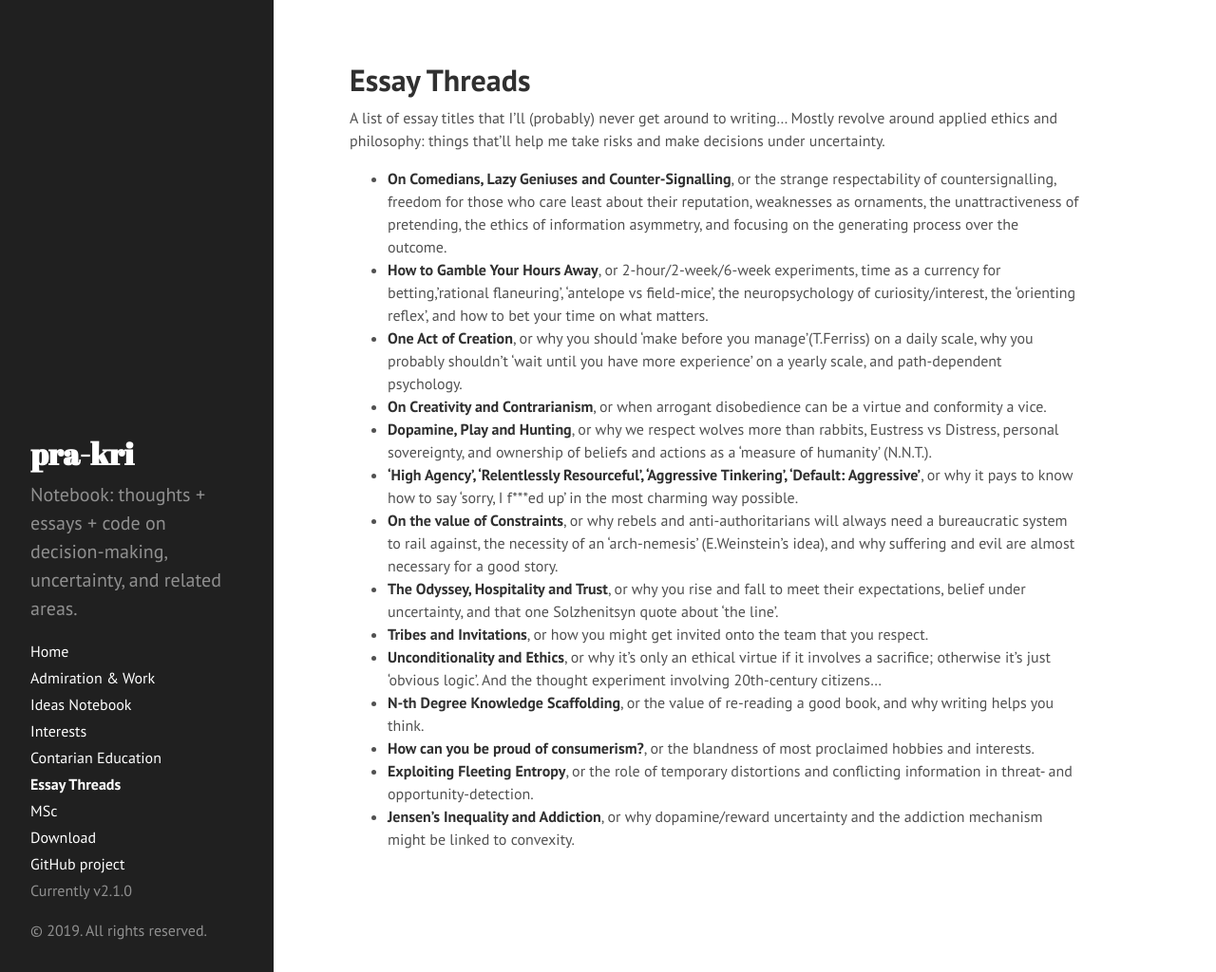
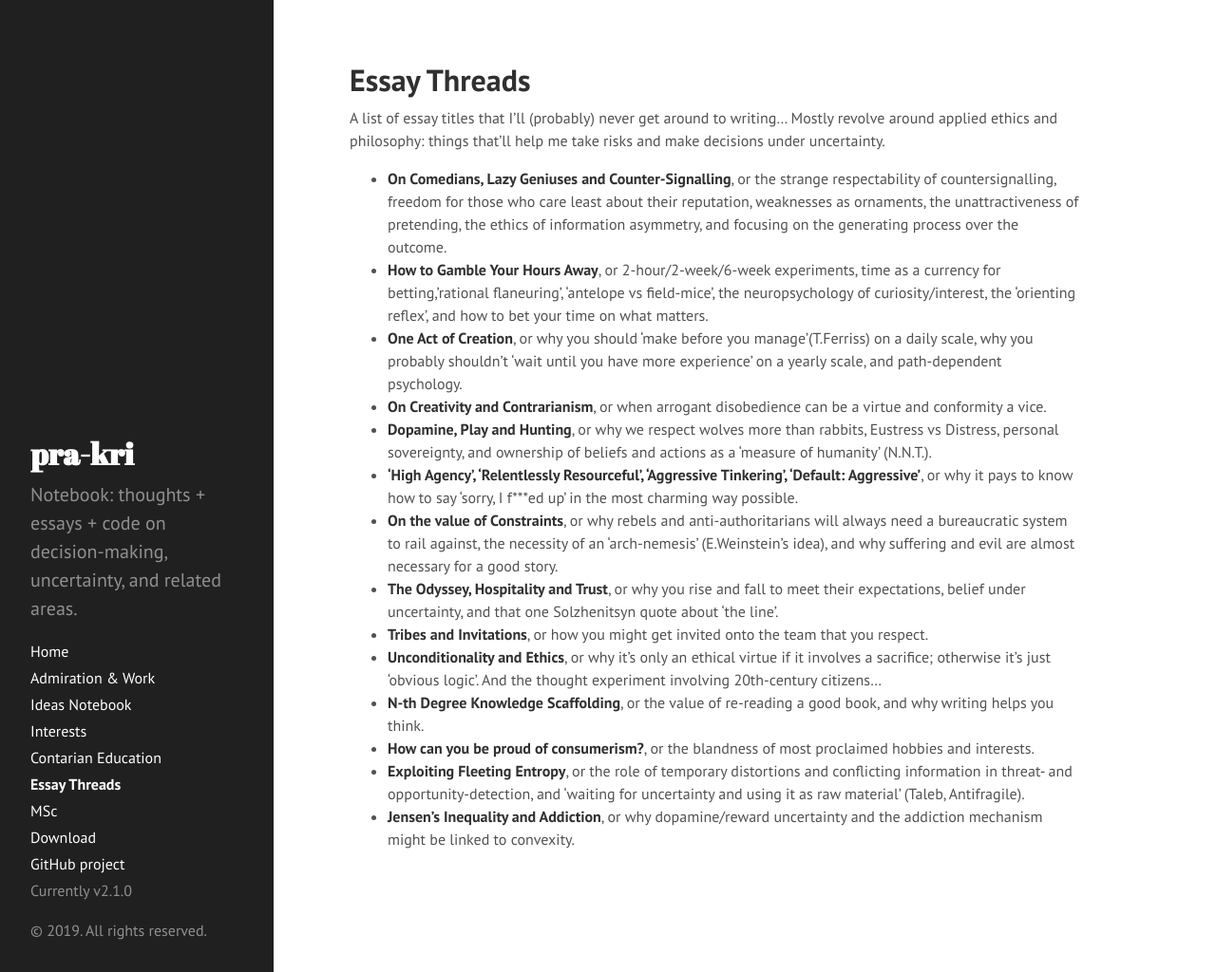
Before and after one commit to pra-kri/pra-kri.github.io, a Jekyll site: the page built from essay_threads.md, in a window 1280 px wide and 1024 px high. Shown: the whole window at 95% size. Built offline with Jekyll 4.4.1, drawn with Linux system fonts in a browser that asks for light colours; Markdown is read by kramdown in place of the engine named in the settings.

Commit message:
Update essay_threads.md

```diff
--- a/essay_threads.md
+++ b/essay_threads.md
@@ -18,5 +18,5 @@ Mostly revolve around applied ethics and philosophy: things that'll help me take
 * **Unconditionality and Ethics**, or why it's only an ethical virtue if it involves a sacrifice; otherwise it's just 'obvious logic'. And the thought experiment involving 20th-century citizens...
 * **N-th Degree Knowledge Scaffolding**, or the value of re-reading a good book, and why writing helps you think.
 * **How can you be proud of consumerism?**, or the blandness of most proclaimed hobbies and interests.
-* **Exploiting Fleeting Entropy**, or the role of temporary distortions and conflicting information in threat- and opportunity-detection.
+* **Exploiting Fleeting Entropy**, or the role of temporary distortions and conflicting information in threat- and opportunity-detection, and 'waiting for uncertainty and using it as raw material' (Taleb, Antifragile).
 * **Jensen's Inequality and Addiction**, or why dopamine/reward uncertainty and the addiction mechanism might be linked to convexity.
```
